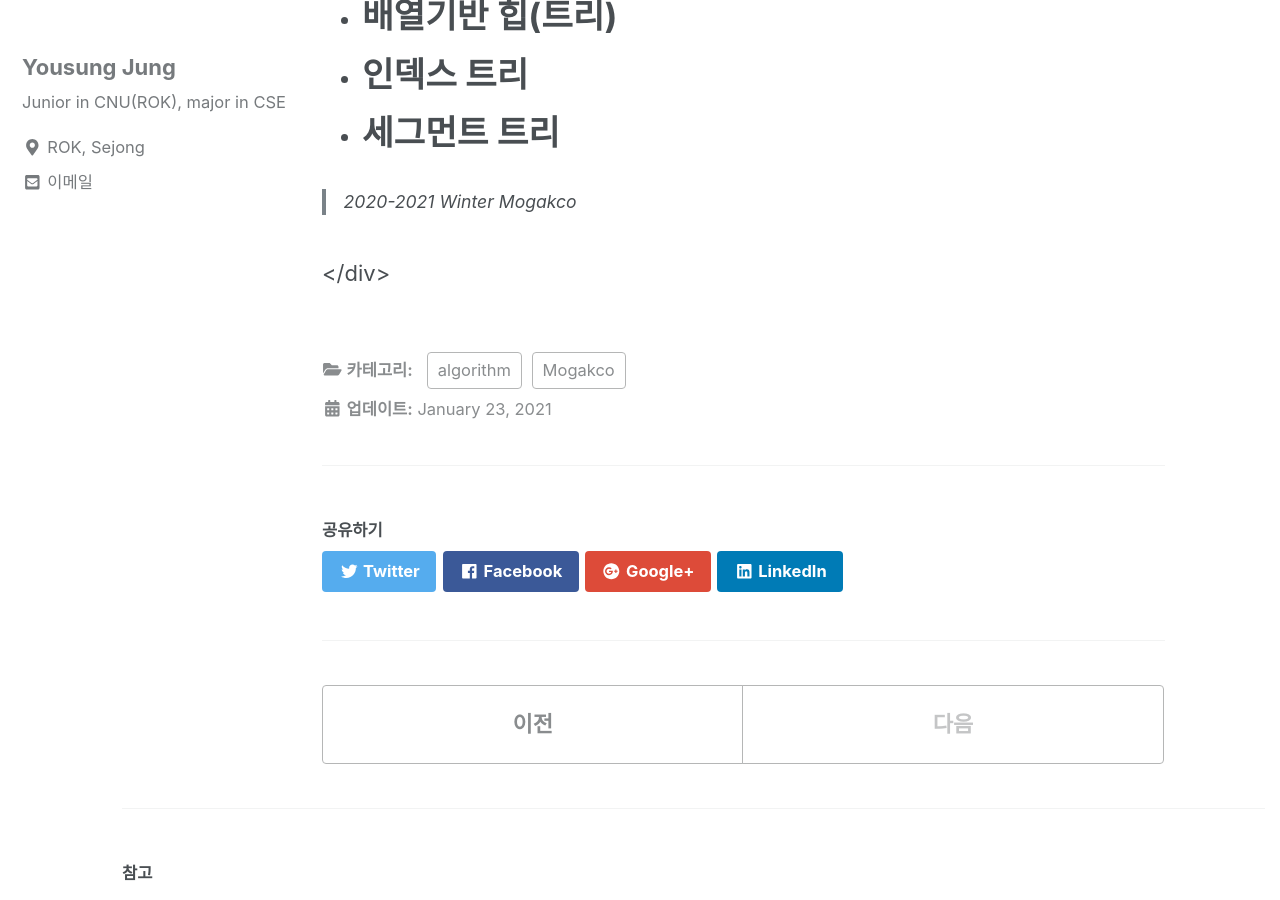
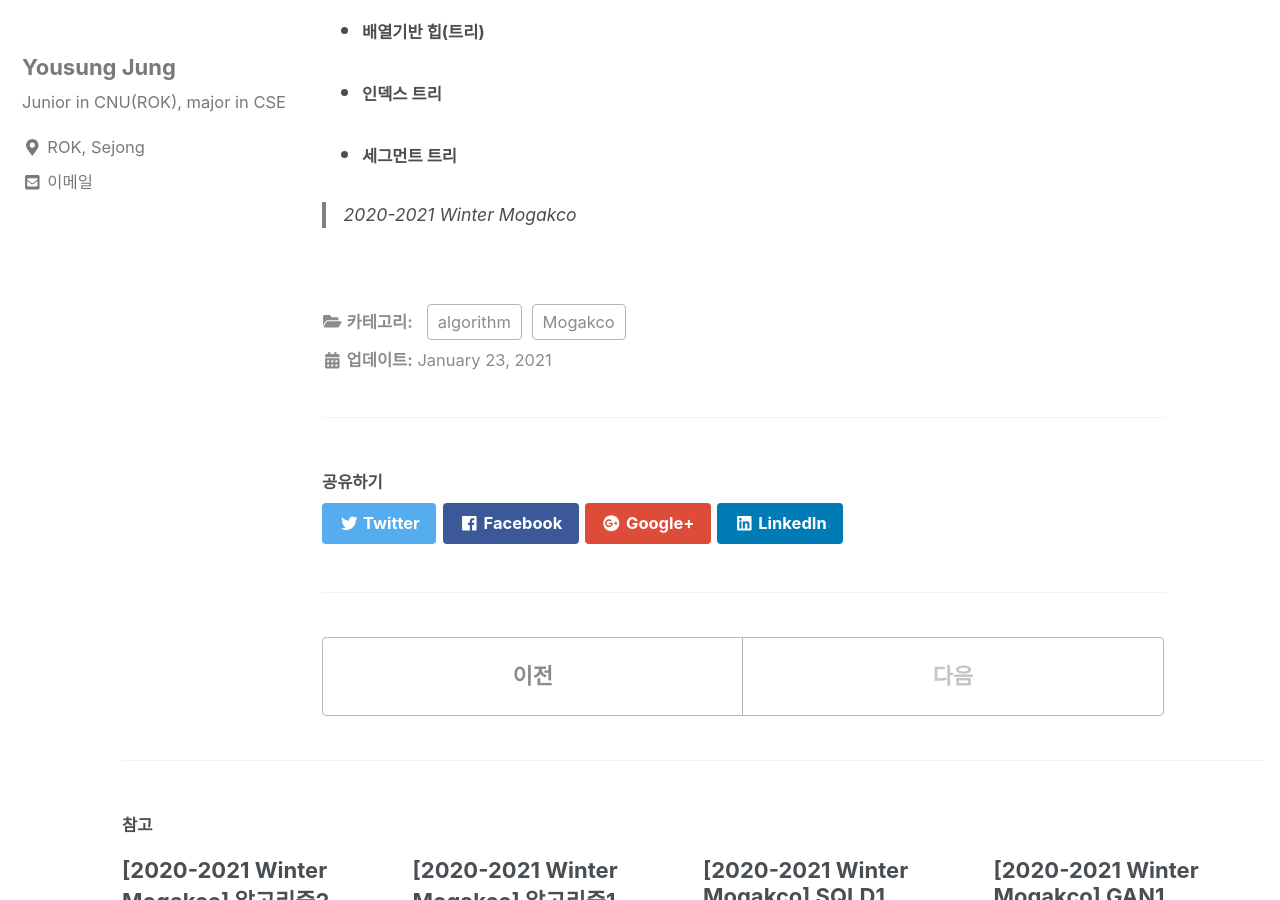
Before and after one commit to can019/can019.github.io, a Jekyll site: the page built from _posts/2021-01-30-Mogakco_6.md, in a window 1280 px wide and 900 px high, scrolled down 442 px. Built offline with Jekyll 4.4.1, drawn with Linux system fonts in a browser that asks for light colours; nearby versions of some CDN libraries.

Commit message:
font-size changed && tag changed

```diff
--- a/_posts/2021-01-30-Mogakco_6.md
+++ b/_posts/2021-01-30-Mogakco_6.md
@@ -5,10 +5,10 @@ categories: Mogakco algorithm
 ---
 ## 알고리즘3
 - # <a href = "https://www.acmicpc.net/problem/2042">도전한 문제</a> <br/>
-- # 시간초과 발생으로 아래 알고리즘 공부.<br/>
-- # 배열기반 힙(트리)
-- # 인덱스 트리
-- # 세그먼트 트리
+- #### 시간초과 발생으로 아래 알고리즘 공부.<br/>
+- #### 배열기반 힙(트리)
+- #### 인덱스 트리
+- #### 세그먼트 트리
 <div style = "font-size : 0.8em"><!--biggest-->
 
     <blockquote>
@@ -21,5 +21,4 @@ categories: Mogakco algorithm
       </div><!--major4-->
 
     </blockquote>
-  </div><!--<blockquote-->
 </div><!--biggest-->
```
